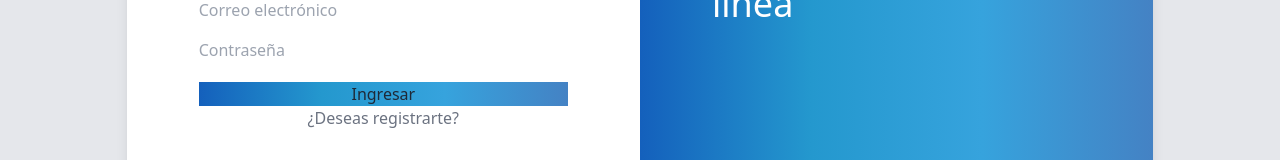
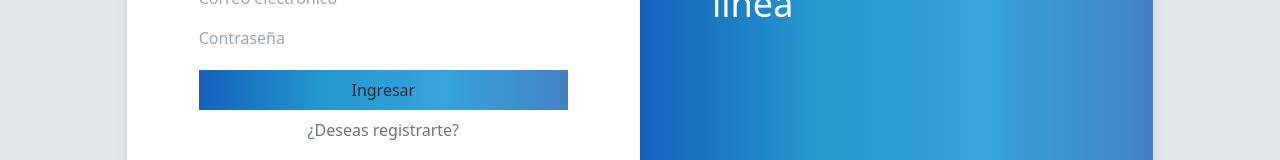
Before and after one commit to fericell2909/tienda-online-front, a React (Vite) app: page /login in a window 1280 px wide. Shown: the part 430-590 px from the top of the page. Built offline with nearby package versions, Linux system fonts and the light colour scheme; no server answers.

Commit message:
[ADD] margin - padding

```diff
--- a/src/components/pages/Login.jsx
+++ b/src/components/pages/Login.jsx
@@ -48,7 +48,7 @@ const Login = () => {
           />
         </div>
         <div className="text-center pt-1 mb-12 pb-1">
-          <button className="bg-gradient w-full" type="submit">
+          <button className="bg-gradient mb-2 p-2 w-full" type="submit">
             Ingresar
           </button>
           <Link className="text-gray-500" to="/registro">
```
